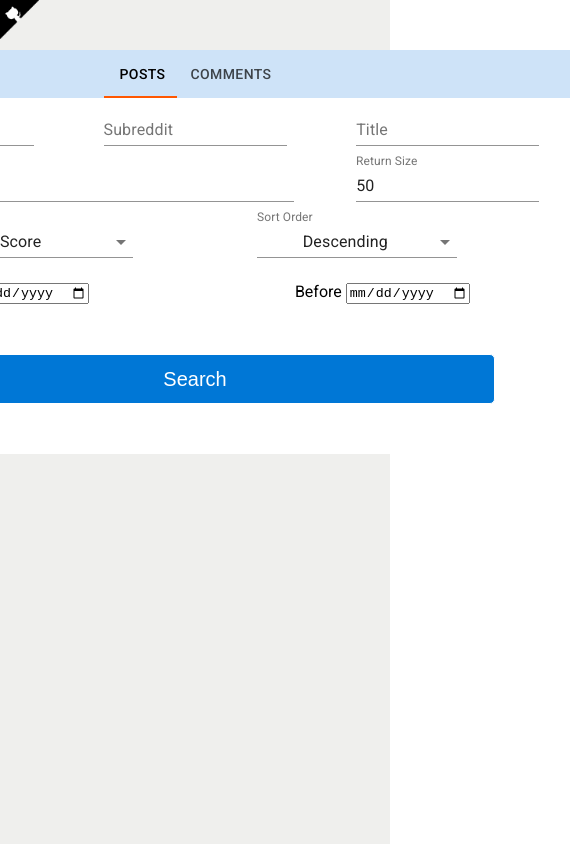
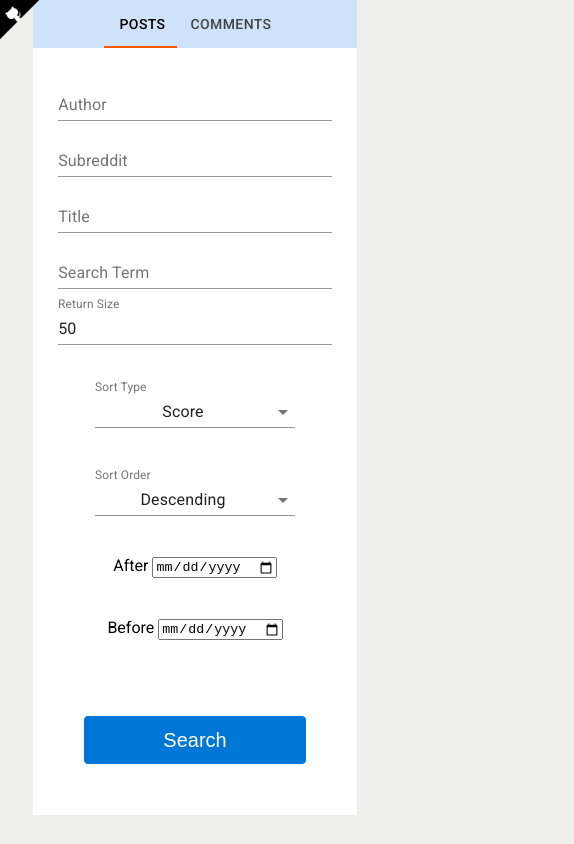
Before and after one commit to bmai53/reddit, a React (Create React App) app: page / in a window 390 px wide. Shown: the whole page, 574 px wide, since content can reach past the window. Built offline with nearby package versions, Linux system fonts and the light colour scheme.

Commit message:
mobile responsive

```diff
--- a/src/Comment.js
+++ b/src/Comment.js
@@ -1,5 +1,7 @@
 import React from 'react'
 import './style/Comment.css'
+
+import { Grid } from '@material-ui/core'
 
 const Comment = (props) => {
     const data = props.data
@@ -15,12 +17,16 @@ const Comment = (props) => {
         title = title.substring(0, 47).concat('...')
     }
 
-    // let body = data.body
-    // if (body.length > 200) {
-    //     body = body.substring(0, 197).concat('...')
-    // }
+    const commentDimensions = {
+        xs: 11,
+        sm: 11,
+        md: 8,
+        lg: 8,
+        xl: 8,
+    };
 
     return (
+        <Grid item {...commentDimensions}>
             <div className="Comment">
                 {/* <p className="Title">{title}</p> */}
                 <div className="AuthorAndSubreddit">
@@ -47,9 +53,8 @@ const Comment = (props) => {
                     </span>
                 </p>
 
-
-
             </div>
+        </Grid>
     )
 }
 
--- a/src/Form.js
+++ b/src/Form.js
@@ -127,7 +127,11 @@ const Form = () => {
                 .catch((error) => {
                     console.log(error)
                 })
+
         }
+
+        // scroll on mobile to content when done loading
+        window.scrollTo(0, document.body.scrollHeight);
     }, [apiResponse])
 
     // for material ui tabs
@@ -139,11 +143,22 @@ const Form = () => {
         }
     };
 
+    const formDimensions = {
+        xs: 10,
+        sm: 10,
+        md: 6,
+        lg: 6,
+        xl: 6,
+    };
+
     return (
         <div>
             <a href="https://github.com/bmai53/reddit-search">
                 <img className="repoLink" alt="github logo" src={repoLink} />
             </a>
+
+            <Grid container direction="column" alignItems="center" spacing={1}>
+                <Grid item {...formDimensions}>
                     <form onSubmit={apiQuery} className="Form">
                         <div className="TabBar">
                             <Tabs value={searchOption} onChange={handleChange} TabIndicatorProps={styles.tabIndicator} centered >
@@ -155,29 +170,33 @@ const Form = () => {
                         <div className="Inputs">
                             <Grid container spacing={1} justify="center">
 
-                        <Grid item xs={4}>
-                            <TextField label="Author" className="InputAuthor" type="text" name="author" onChange={handleChange} value={author} />
+                                <Grid item sm={4} xs={12}>
+                                    <TextField label="Author" fullWidth className="InputAuthor" type="text" name="author" onChange={handleChange} value={author} />
                                 </Grid>
 
-                        <Grid item xs={4}>
-                            <TextField label="Subreddit" className="InputSubreddit" type="text" name="subreddit" onChange={handleChange} value={subreddit} />
+                                <Grid item sm={4} xs={12}>
+                                    <TextField label="Subreddit" fullWidth className="InputSubreddit" type="text" name="subreddit" onChange={handleChange} value={subreddit} />
                                 </Grid>
 
-                        <Grid item xs={4}>
-                            <TextField label="Title" className="InputTitle" type="text" name="title" onChange={handleChange} value={title} />
+                                <Grid item sm={4} xs={12}>
+                                    <TextField label="Title" fullWidth className="InputTitle" type="text" name="title" onChange={handleChange} value={title} />
                                 </Grid>
 
-                        <Grid item xs={8}>
-                            <TextField label="Search Term" style={{ width: 450 }} className="InputSearchTerm" type="text" name="searchTerm" onChange={handleChange} value={searchTerm} />
+                                <Grid item sm={8} xs={12}>
+                                    <TextField label="Search Term" fullWidth className="InputSearchTerm" type="text" name="searchTerm" onChange={handleChange} value={searchTerm} />
                                 </Grid>
 
-                        <Grid item xs={4}>
-                            <TextField label="Return Size" className="InputReturnSize" type="number" name="size" onChange={handleChange} value={size} />
+                                <Grid item sm={4} xs={12}>
+                                    <TextField label="Return Size" fullWidth className="InputReturnSize" type="number" name="size" onChange={handleChange} value={size} />
                                 </Grid>
 
-                        <Grid item xs={12} spacing={3} container direction="row" justify="space-evenly" alignItems="center">
+                                <Grid item xs={12}>
+                                    <br />
+                                </Grid>
 
-                            <Grid item>
+                                <Grid item container spacing={5} direction="row" style={{ textAlign: "center" }}>
+
+                                    <Grid item sm={6} xs={12}>
                                         <FormControl style={{ minWidth: 200 }}>
                                             <InputLabel>
                                                 Sort Type
@@ -191,7 +210,7 @@ const Form = () => {
 
                                     </Grid>
 
-                            <Grid item>
+                                    <Grid item sm={6} xs={12}>
                                         <FormControl style={{ minWidth: 200 }}>
                                             <InputLabel>
                                                 Sort Order
@@ -203,16 +222,15 @@ const Form = () => {
                                         </FormControl>
                                     </Grid>
 
-                            <Grid item xs={6}>
+                                    <Grid item sm={6} xs={12}>
                                         <label>After </label>
                                         <input label="After" type="date" name="after" onChange={handleChange} value={after} />
                                     </Grid>
 
-                            <Grid item xs={6}>
+                                    <Grid item sm={6} xs={12}>
                                         <label>Before </label>
                                         <input label="Before" type="date" name="before" onChange={handleChange} value={before} />
                                     </Grid>
-
 
                                 </Grid>
 
@@ -220,13 +238,22 @@ const Form = () => {
                         </div>
 
                         <Grid container justify="center">
+                            {
+                                isLoading ?
+                                    <button className="SearchButton">Searching ...</button> :
                                     <button className="SearchButton">Search</button>
+                            }
                         </Grid>
 
                     </form>
-            <div>
+
+                </Grid>
+
+                <Grid item container spacing={1} justify="center" alignItems="center">
                     {isLoading ? <img src={loading} alt="loading"></img> : contentList}
-            </div>
+                </Grid>
+            </Grid>
+
         </div>
     )
 }
--- a/src/Post.js
+++ b/src/Post.js
@@ -1,6 +1,8 @@
 import React from 'react'
 import './style/Post.css'
 import no_preview from './images/no_preview.png'
+
+import { Grid } from '@material-ui/core'
 
 const Post = (props) => {
 
@@ -12,14 +14,19 @@ const Post = (props) => {
         previewImg = previewImg.images[0].source.url.replace(/&amp;/g, '&')
     }
 
-    // if (title.length > 50) {
-    //     title = title.substring(0, 47).concat('...')
-    // }
-
     let postDate = new Date(data.created_utc * 1000)
     postDate = postDate.getFullYear().toString() + '/' + (postDate.getMonth() + 1).toString() + '/' + postDate.getDate().toString()
 
+    const postDimensions = {
+        xs: 11,
+        sm: 11,
+        md: 8,
+        lg: 8,
+        xl: 8,
+    };
+
     return (
+        <Grid item {... postDimensions}>
             <div className="Post">
                 <div className="PreviewImage">
                     {
@@ -51,10 +58,11 @@ const Post = (props) => {
                     <span>Comments: {data.num_comments} </span>
                     <span>Score: {data.score}</span>
                 </p>
-            <a className="Link" href={data.full_link} target="_blank" rel="noopener noreferrer" className="Link">
+                <a className="Link" href={data.full_link} target="_blank" rel="noopener noreferrer" >
                     link
             </a>
             </div>
+        </Grid>
     )
 }
 
--- a/src/style/App.css
+++ b/src/style/App.css
@@ -1,10 +1,9 @@
 
 .App {
-  text-align: center;
-  background-color: #EFEFED;
-  min-height: 100vh;
-  display: flex;
-  justify-content: center;
+  /* text-align: center; */
+  /* height: 100vh; */
+  /* display: flex; */
+  /* justify-content: center; */
 
   /* color: white; */
 }
--- a/src/style/Comment.css
+++ b/src/style/Comment.css
@@ -5,7 +5,7 @@
     /* width: 50vw;
     min-height: 20vh;
     max-height: 25vh; */
-    width: 750px;
+    /* width: 750px; */
     max-height: 200px;
     padding: 0vmin 1vmin 0vmin 1vmin;
     margin: 25px auto 25px auto;
--- a/src/style/Form.css
+++ b/src/style/Form.css
@@ -2,10 +2,10 @@
     color: black;
     background-color: white;
     font-family: Roboto;
-    /* min-width: 40vw; */
-    width: 750px;
-    text-align: center;
-    margin: 50px auto 0px auto;
+}
+
+.Inputs{
+    padding: 25px;
 }
 
 .TabBar{
@@ -37,7 +37,7 @@
 
 
 
-@media only screen
+/* @media only screen
   and (min-device-width: 320px)
   and (max-device-width: 480px)
   and (-webkit-min-device-pixel-ratio: 2){
@@ -45,4 +45,4 @@
     .SearchButton{
         width: 100vw
     }
-}
+} */
--- a/src/style/Post.css
+++ b/src/style/Post.css
@@ -5,7 +5,7 @@
     font-size: calc(10px + 1vmin);
     /* width: 50vw; */
     /* min-height: 10vh; */
-    width: 750px;
+    /* width: 750px; */
     height: 150px;
     margin: 25px auto 25px auto;
 }
@@ -33,4 +33,5 @@
 }
 .Link{
     float: right;
+    text-align: center;
 }
--- a/src/style/index.css
+++ b/src/style/index.css
@@ -5,6 +5,7 @@ body {
     sans-serif;
   -webkit-font-smoothing: antialiased;
   -moz-osx-font-smoothing: grayscale;
+  background-color: #EFEFED;
 }
 
 code {
```
Lines whose indentation alone changed are shown as unchanged.
